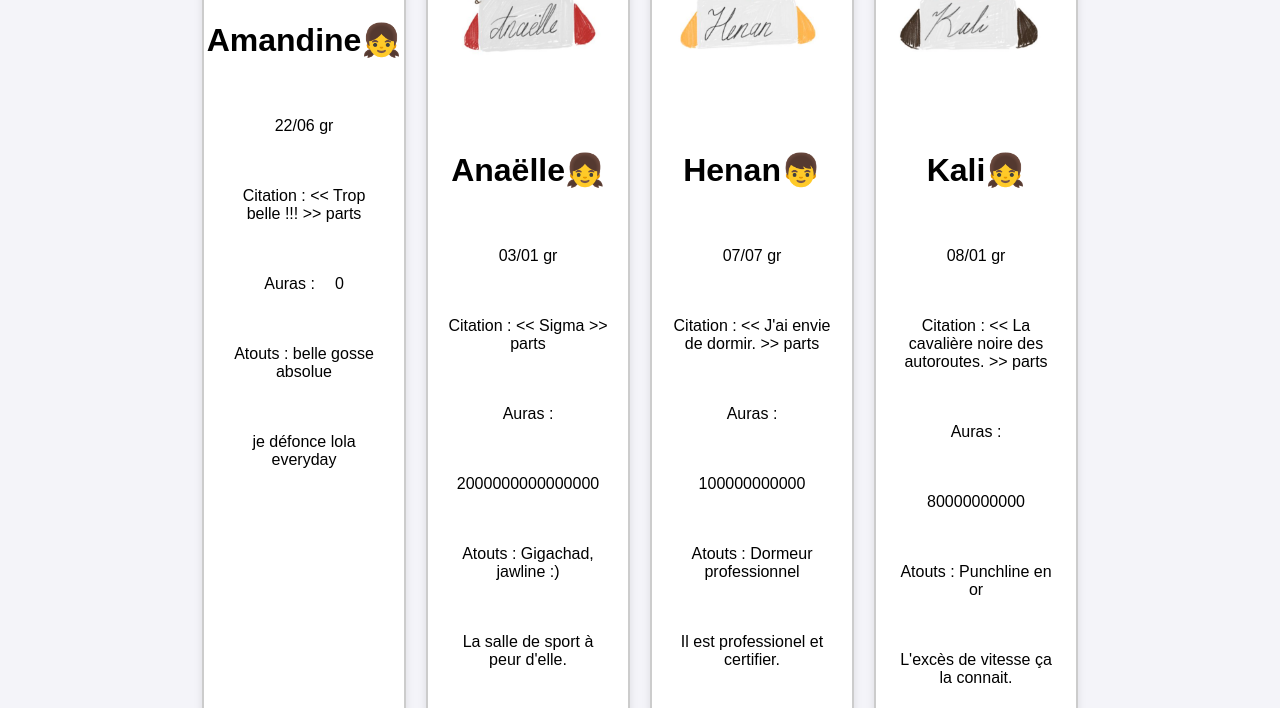
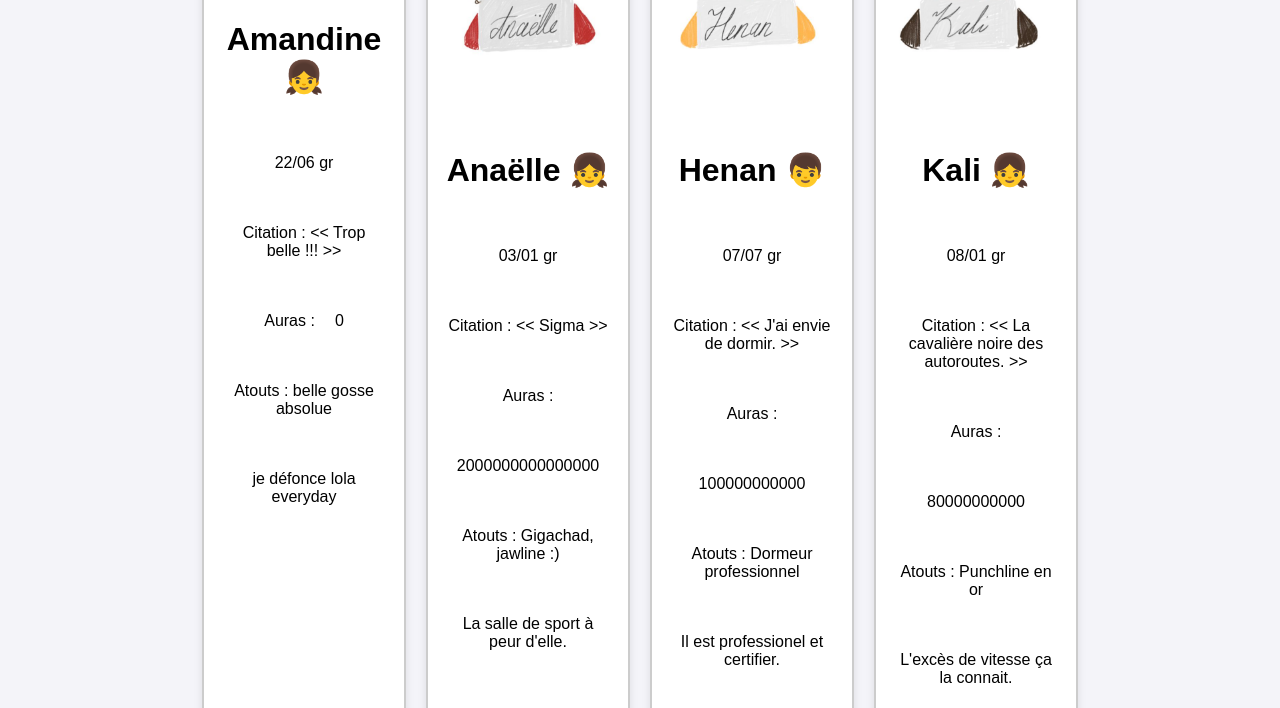
Before and after one commit to Hatterrine/jeux_de_cartes, a plain HTML site: page index.html in a window 1280 px wide. Shown: the part 375-1083 px from the top of the page. Drawn offline with Linux system fonts and the light colour scheme.

Commit message:
modifier_ajustement

```diff
--- a/script.js
+++ b/script.js
@@ -53,10 +53,10 @@
   //template destinée à stocker le contenu de l'élément en utilisant les valeurs précisées par les variables entourées par ${}
   let contenu = `
     <img src="${cartes.image}">
-    <h1 class="nom">${cartes.name}${iconefille}${iconegas}</h1>
+    <h1 class="nom">${cartes.name} ${iconefille}${iconegas}</h1>
     <div class="container">
       <p class="annive">${cartes.anniv} gr</p>
-      <p class="citation">${cartes.atk} parts</p>
+      <p class="citation">${cartes.atk}</p>
       <p class="auras">Auras :</p>
       <p class="auraa">${cartes.aura}</p>
     <p classs="atouts">${cartes.def}</p>
```
Also changed, not shown: index.html (+0 -24 lines).
